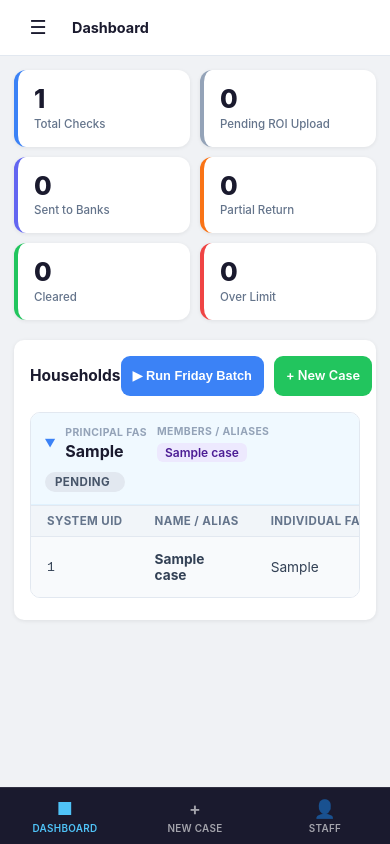
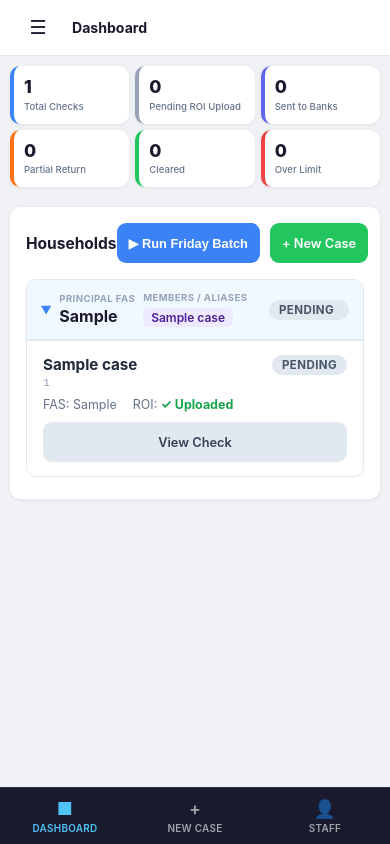
Before and after one commit to rfdesigns-lab/DFA-bank-checks, a Flask app: page /dashboard in a window 390 px wide, after a click that opens the changed part. Run offline with Flask 3, Linux system fonts and the light colour scheme; tables that the repository leaves empty hold one stand-in row (values such as "Sample post").

Commit message:
fix: mobile dashboard — card view for members, 3-col stats grid, no wrapping UIDs

```diff
--- a/templates/base.html
+++ b/templates/base.html
@@ -479,10 +479,13 @@
       .topbar-hamburger { display: inline-flex; }
       .topbar h1 { font-size: 1rem; }
 
-      .page-content { padding: 14px 14px 48px; }
+      .page-content { padding: 12px 12px 48px; }
 
-      /* Stats: 2 columns on mobile, 3 on wider phones */
-      .stats-grid { grid-template-columns: 1fr 1fr; gap: 10px; }
+      /* Stats: 3 columns × 2 rows so all 6 show without scrolling */
+      .stats-grid { grid-template-columns: repeat(3, 1fr); gap: 8px; }
+      .stat-card { padding: 12px 10px; border-radius: 10px; }
+      .stat-card .stat-value { font-size: 1.3rem; }
+      .stat-card .stat-label { font-size: 0.65rem; }
 
       .card { padding: 16px; border-radius: 10px; }
 
@@ -532,9 +535,12 @@
 
     /* ── Small phones ── */
     @media (max-width: 400px) {
-      .stats-grid { grid-template-columns: 1fr 1fr; }
+      .stats-grid { grid-template-columns: repeat(3, 1fr); gap: 6px; }
+      .stat-card .stat-value { font-size: 1.1rem; }
+      .stat-card .stat-label { font-size: 0.6rem; }
       .detail-grid { grid-template-columns: 1fr; }
-      .topbar h1 { font-size: 0.9rem; }
+      .topbar h1 { font-size: 0.88rem; }
+      .page-content { padding: 10px 10px 48px; }
     }
   </style>
 </head>
--- a/templates/dashboard.html
+++ b/templates/dashboard.html
@@ -99,8 +99,10 @@
       </div>
 
       {# ── Expanded member detail rows ── #}
-      <div class="hh-detail" id="hh-{{ hh_id }}" style="display:none;">
-        <table class="member-table">
+          <div id="hh-{{ hh_id }}" style="display:none;">
+        <div class="hh-detail">
+          {# Desktop table view #}
+          <table class="member-table desktop-only">
             <thead>
               <tr>
                 <th>System UID</th>
@@ -114,7 +116,7 @@
             <tbody>
               {% for m in hh.members %}
               <tr>
-              <td><span class="mono" style="font-size:0.82rem;">{{ m.system_uid }}</span></td>
+                <td><span class="mono uid-cell">{{ m.system_uid }}</span></td>
                 <td><strong>{{ m.client_name }}</strong></td>
                 <td>{{ m.individual_fas or '—' }}</td>
                 <td>
@@ -127,11 +129,8 @@
                   {% else %}<span class="badge badge-pending">{{ m.status }}</span>{% endif %}
                 </td>
                 <td>
-                {% if m.roi_status == 'Uploaded' %}
-                  <span class="badge badge-uploaded">&#10003; Uploaded</span>
-                {% else %}
-                  <span class="badge badge-not-uploaded">&#9888; Not Uploaded</span>
-                {% endif %}
+                  {% if m.roi_status == 'Uploaded' %}<span class="badge badge-uploaded">&#10003; Uploaded</span>
+                  {% else %}<span class="badge badge-not-uploaded">&#9888; Not Uploaded</span>{% endif %}
                 </td>
                 <td style="white-space:nowrap;">
                   <a href="/cases/{{ m.system_uid }}" class="btn btn-secondary btn-sm">View</a>
@@ -145,6 +144,43 @@
               {% endfor %}
             </tbody>
           </table>
+
+          {# Mobile card view #}
+          <div class="member-cards mobile-only">
+            {% for m in hh.members %}
+            <div class="member-card">
+              <div class="member-card-top">
+                <div>
+                  <div class="member-card-name">{{ m.client_name }}</div>
+                  <div class="member-card-uid">{{ m.system_uid }}</div>
+                </div>
+                {% if m.status == 'Pending' %}<span class="badge badge-pending">Pending</span>
+                {% elif m.status == 'Sent to Banks' %}<span class="badge badge-sent">Sent</span>
+                {% elif m.status == 'Partial Return' %}<span class="badge badge-partial">Partial</span>
+                {% elif m.status == 'Cleared' %}<span class="badge badge-cleared">Cleared</span>
+                {% elif m.status == 'OVER LIMIT' %}<span class="badge badge-overlimit">Over Limit</span>
+                {% elif m.status == 'Incomplete' %}<span class="badge badge-incomplete">Incomplete</span>
+                {% else %}<span class="badge badge-pending">{{ m.status }}</span>{% endif %}
+              </div>
+              <div class="member-card-meta">
+                <span>FAS: {{ m.individual_fas or '—' }}</span>
+                <span>ROI:
+                  {% if m.roi_status == 'Uploaded' %}<span style="color:#16a34a;font-weight:700;">&#10003; Uploaded</span>
+                  {% else %}<span style="color:#9a3412;">&#9888; Not Uploaded</span>{% endif %}
+                </span>
+              </div>
+              <div class="member-card-actions">
+                <a href="/cases/{{ m.system_uid }}" class="btn btn-secondary btn-sm" style="flex:1;">View Check</a>
+                {% if m.roi_status == 'Not Uploaded' %}
+                <form method="POST" action="/cases/{{ m.system_uid }}/upload-roi" style="flex:1;">
+                  <button type="submit" class="btn btn-warning btn-sm" style="width:100%;">&#8679; Upload ROI</button>
+                </form>
+                {% endif %}
+              </div>
+            </div>
+            {% endfor %}
+          </div>
+        </div>
       </div>
 
     </div>
@@ -194,13 +230,50 @@
 .hh-officer   { min-width: 140px; }
 .hh-status    { min-width: 100px; }
 
+/* ── Desktop/Mobile visibility helpers ── */
+.desktop-only { display: table; }
+.mobile-only  { display: none; }
+
+/* ── Member cards (mobile) ── */
+.member-cards { display: flex; flex-direction: column; gap: 0; }
+.member-card {
+  padding: 14px 16px;
+  border-bottom: 1px solid #e9eef3;
+  background: #fff;
+}
+.member-card:last-child { border-bottom: none; }
+.member-card-top {
+  display: flex;
+  align-items: flex-start;
+  justify-content: space-between;
+  gap: 8px;
+  margin-bottom: 8px;
+}
+.member-card-name { font-weight: 700; font-size: 0.95rem; color: #1e293b; }
+.member-card-uid  { font-family: "Courier New", monospace; font-size: 0.72rem; color: #94a3b8; margin-top: 2px; }
+.member-card-meta {
+  display: flex;
+  gap: 16px;
+  font-size: 0.78rem;
+  color: #64748b;
+  margin-bottom: 10px;
+  flex-wrap: wrap;
+}
+.member-card-actions { display: flex; gap: 8px; flex-wrap: wrap; }
+
+/* ── UID cell — no wrap ── */
+.uid-cell { white-space: nowrap; font-size: 0.8rem; }
+
 @media (max-width: 768px) {
-  .hh-header { gap: 10px; padding: 12px 14px; }
+  .hh-header { gap: 8px; padding: 12px 14px; }
   .hh-cat, .hh-threshold, .hh-officer { display: none; }
-  .hh-fas     { min-width: 80px; }
-  .hh-members { min-width: 120px; }
+  .hh-fas     { min-width: 72px; }
+  .hh-members { min-width: 110px; }
   .hh-status  { min-width: 80px; }
-  .member-table th, .member-table td { padding: 8px 10px; }
+  .desktop-only { display: none !important; }
+  .mobile-only  { display: block; }
+  .alias-chip { font-size: 0.7rem; padding: 2px 7px; }
+  .label-tiny { font-size: 0.6rem; }
 }
 
 .alias-chip {
```
Lines whose indentation alone changed are shown as unchanged.
